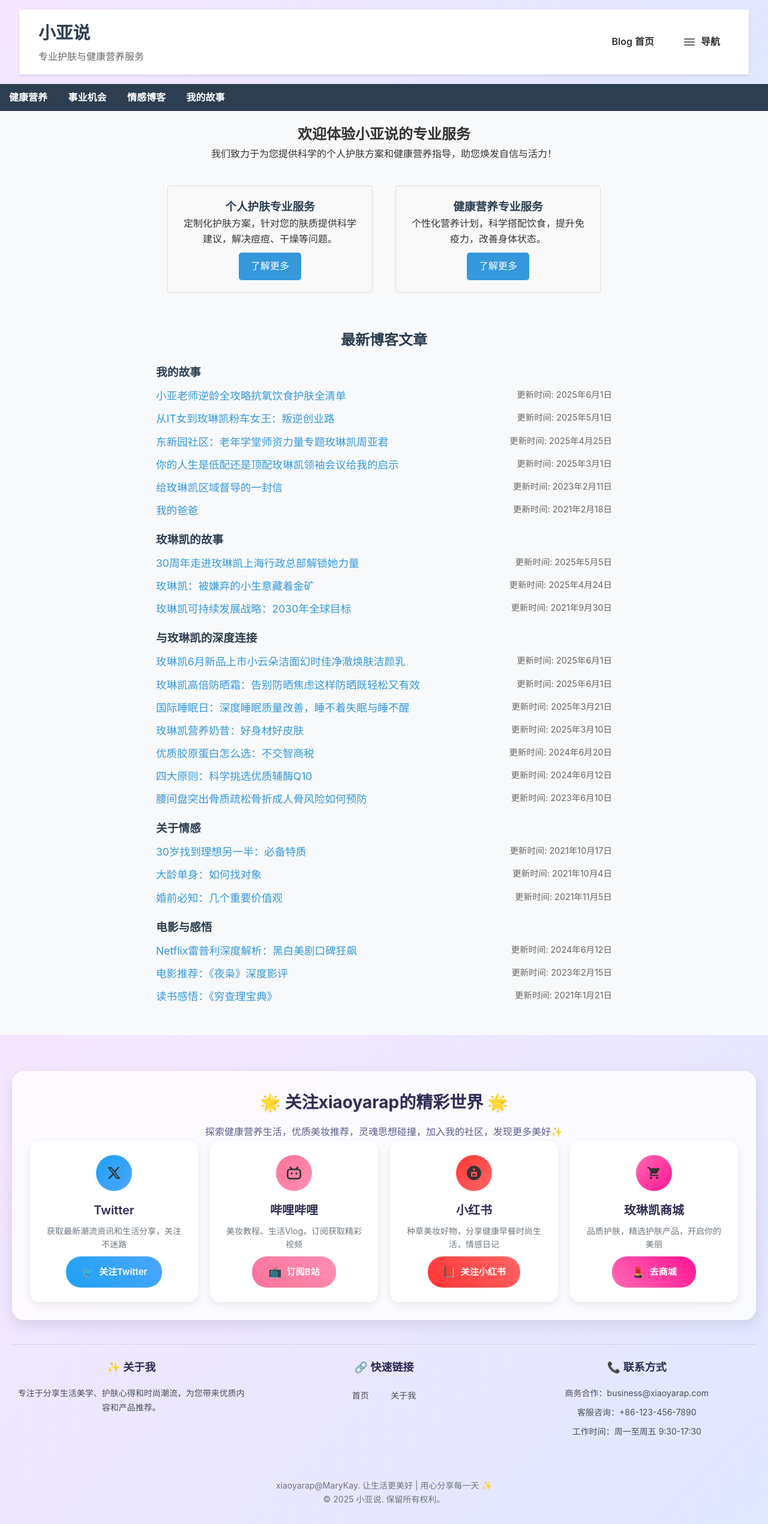
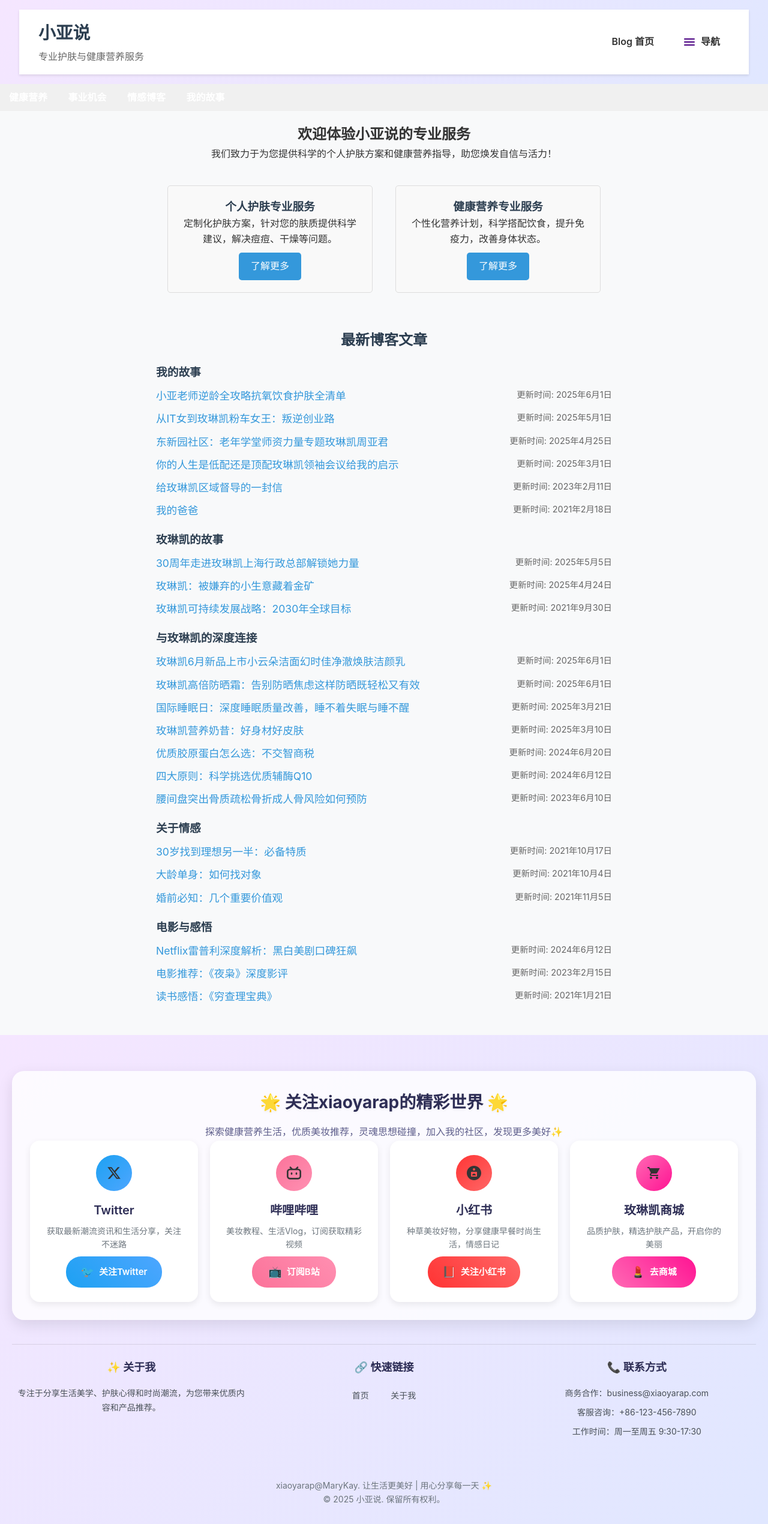
Before and after one commit to xiaoyarap/blog, a Jekyll site: the page built from index.html, in a window 1280 px wide. Shown: the whole page at 60% size. Built offline with Jekyll 4.4.1, drawn with Linux system fonts in a browser that asks for light colours.

Commit message:
update menu icon bg color

```diff
--- a/_includes/header.html
+++ b/_includes/header.html
@@ -163,9 +163,9 @@
         .menu-icon span {
             width: 18px;
             height: 2px;
-            background-color: #666;
-            transition: all 0.3s ease;
+            background-color: #4b0082;;
             border-radius: 1px;
+            transition: background-color 0.3s ease, transform 0.3s ease;
         }
 
         /* 抽屉容器 - 桌面端样式 */
@@ -247,7 +247,7 @@
 
             /* 移动端悬停效果 - 轻微的背景色变化 */
             .nav-trigger-area:active {
-                background-color: rgba(0, 0, 0, 0.05);
+                background-color: #7a42f4;;
             }
 
             /* 移动端隐藏"导航"文字 */
@@ -271,9 +271,9 @@
                 width: 16px;
                 height: 2px;
                 margin: 2px 0;
-                background-color: #555;
+                background-color: #4b0082;;
                 border-radius: 1px;
-                transition: all 0.3s ease;
+                transition: background-color 0.3s ease, transform 0.3s ease;
             }
 
             .drawer {
@@ -396,7 +396,7 @@
         /* 添加一些视觉反馈 */
         @media (max-width: 768px) {
             .nav-trigger-area:active .menu-icon span {
-                background-color: #007bff;
+                background-color: #7a42f4;;
             }
         }
     </style>
--- a/index.html
+++ b/index.html
@@ -30,7 +30,7 @@
       color: #333;
     }
     nav {
-      background: #2c3e50;
+      background: #f0f0f0;;
       padding: 10px 0;
     }
     nav a {
```
